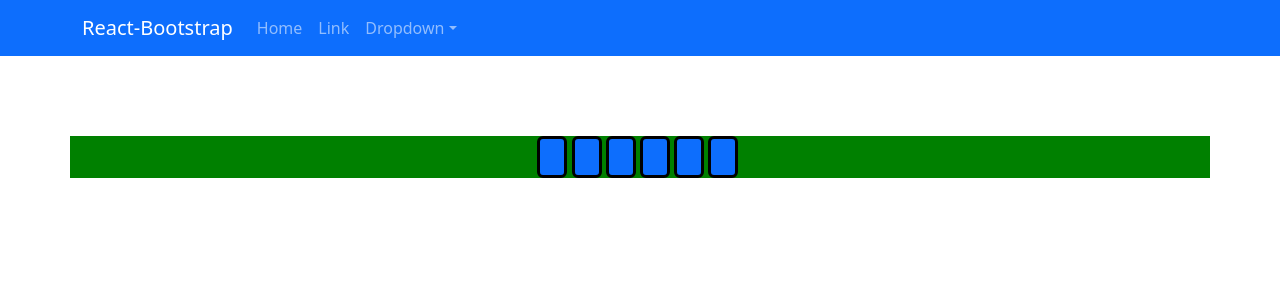
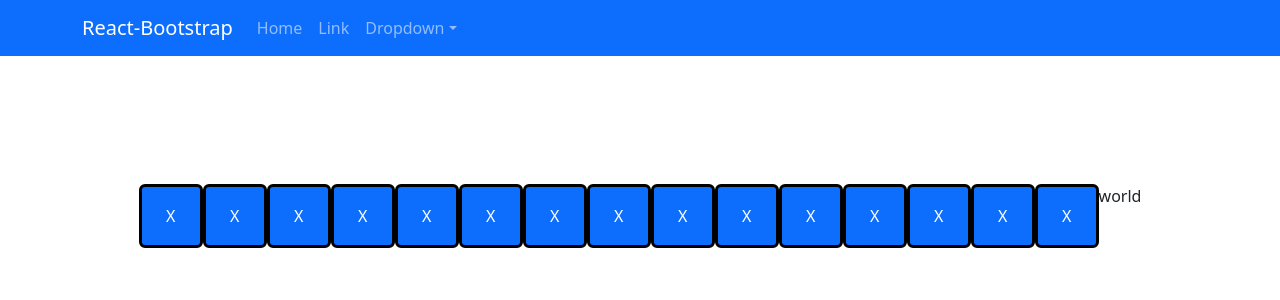
Before and after one commit to LongAtGitHub/Caro-Game0, a React (Vite) app in the folder Caro-TypeScript-01/: page / in a window 1280 px wide. Shown: the top 300 px of the page. Built offline with nearby package versions, Linux system fonts and the light colour scheme.

Commit message:
dealing with css

```diff
--- a/Caro-TypeScript-01/src/components/Functional/Board.css
+++ /dev/null
@@ -1,6 +0,0 @@
-.containerStyle {
-    background-color: green;
-    margin-top: 10vh;
-    display: flex;
-    justify-content: center;
-}
--- a/Caro-TypeScript-01/src/components/Functional/Board.tsx
+++ b/Caro-TypeScript-01/src/components/Functional/Board.tsx
@@ -1,28 +1,24 @@
 import Container from "react-bootstrap/esm/Container";
 import Grid from "./Grid";
-import './Board.css'
 import { useState, useEffect } from "react";
+import './Style.css'
 
 function Board() {
-    const [valueSet, setValueSet] = useState<string[]>([])
-    useEffect(() => {
-        for (let i=0; i< 10; i++) {
-            valueSet[i] = 'O';
 
+  return (
+    <div className="container BoardStyle">
+        <div className="rowStyle">
+        {
+        Array.from({ length: 15 }, (_, i) => {
+          console.log(i);
+          return <Grid key={i} />;
+        })
         }
-        setValueSet(() => valueSet);
-      }, []);
-
-    return (
-        <Container className="containerStyle" >
-           <Grid/>
-           <Grid/>
-           <Grid/>
-           <Grid/>
-           <Grid/>
-           <Grid/>
-        </Container>
-    );
+        </div>
+        <div></div>
+        <div>world</div>
+    </div>
+  );
 }
 
 export default Board;
--- a/Caro-TypeScript-01/src/components/Functional/Grid.css
+++ /dev/null
@@ -1,5 +0,0 @@
-.buttonStyle {
-    border: 3px solid black;
-    width: 2.0%;
-
-}
--- a/Caro-TypeScript-01/src/components/Functional/Grid.tsx
+++ b/Caro-TypeScript-01/src/components/Functional/Grid.tsx
@@ -1,11 +1,14 @@
 import { Button } from "react-bootstrap";
-import './Grid.css'
+
 
 function Grid() {
+    const gridStyle = {
+        width: '8vh',
+        height: '8vh',
+        border: '3px solid black'
+    };
     return (
-        <div>
-            <Button  className="buttonStyle" style = {{whiteSpace:'pre'}}>{' '}</Button>
-        </div>
+        <button className="btn btn-primary" style={{ ...gridStyle, whiteSpace: 'pre' }}>{'X'}</button>
     );
 }
 
--- /dev/null
+++ b/Caro-TypeScript-01/src/components/Functional/Style.css
@@ -0,0 +1,15 @@
+.GridStyle {
+
+}
+
+.BoardStyle {
+    margin-top: 10%;
+    display: flex;
+    justify-content: center;
+    flex-wrap: wrap;
+}
+
+.rowStyle {
+    display: flex;
+    flex-wrap: wrap;
+}
```
